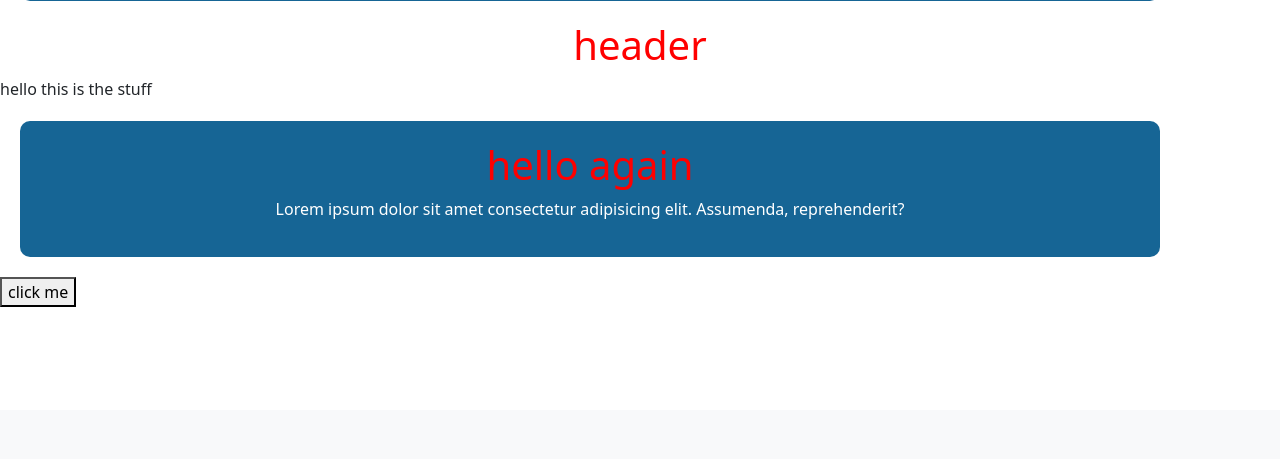
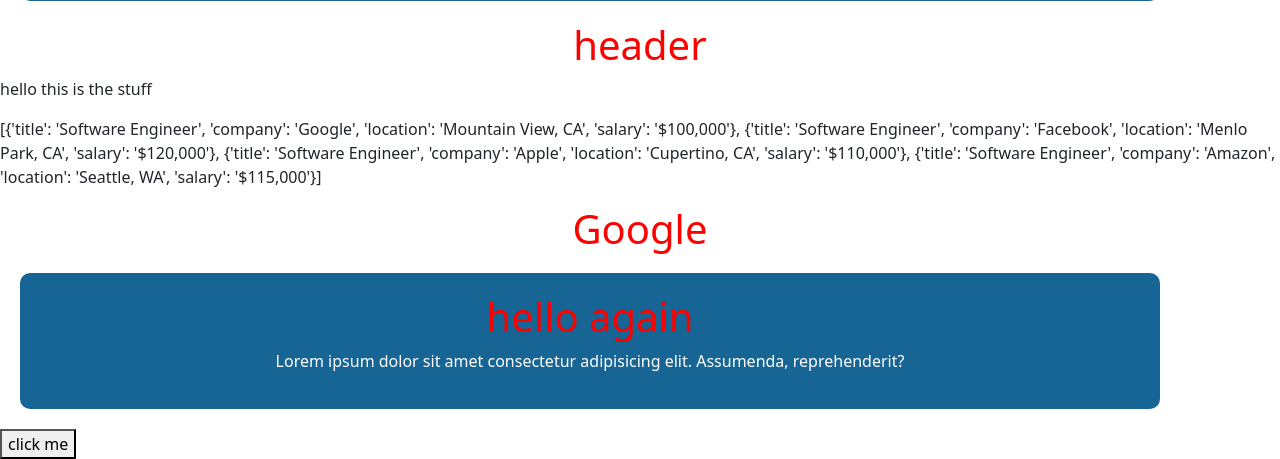
Before and after one commit to kilik42/flask-day-2, a Flask app: page / in a window 1280 px wide. Shown: the part 390-849 px from the top of the page. Before the commit the page ends 697 px from the top, so only its background shows below. Run offline with Flask 3, Linux system fonts and the light colour scheme.

Commit message:
worked on data

```diff
--- a/app.py
+++ b/app.py
@@ -2,9 +2,34 @@
 
 app = Flask(__name__)
 
+JOBS= [
+    {'title': 'Software Engineer',
+      'company': 'Google',
+      'location': 'Mountain View, CA',
+      'salary': '$100,000'
+
+    },
+    {'title': 'Software Engineer',
+     'company': 'Facebook',
+     'location': 'Menlo Park, CA',
+     'salary': '$120,000'
+     },
+    {'title': 'Software Engineer',
+      'company': 'Apple',
+    'location': 'Cupertino, CA',
+    'salary': '$110,000'
+    },
+    {
+        'title': 'Software Engineer',
+        'company': 'Amazon',
+        'location': 'Seattle, WA',
+        'salary': '$115,000'
+    }
+]
+
 @app.route('/')
 def index():
-    return render_template('index.html')
+    return render_template('index.html', jobs = JOBS, company_name = 'Google')
 
 if __name__ == '__main__':
     app.run(debug=True)
--- a/templates/index.html
+++ b/templates/index.html
@@ -76,6 +76,9 @@
         hello this is the stuff
     </p>
 
+    <p>  {{ jobs }}   </p>
+
+    <h1> {{ company_name}}</h1>
     <div class="container">
         <h1>hello again</h1>
         <p>Lorem ipsum dolor sit amet consectetur adipisicing elit. Assumenda, reprehenderit?</p>
```
Also changed, not shown: 2 other files.
